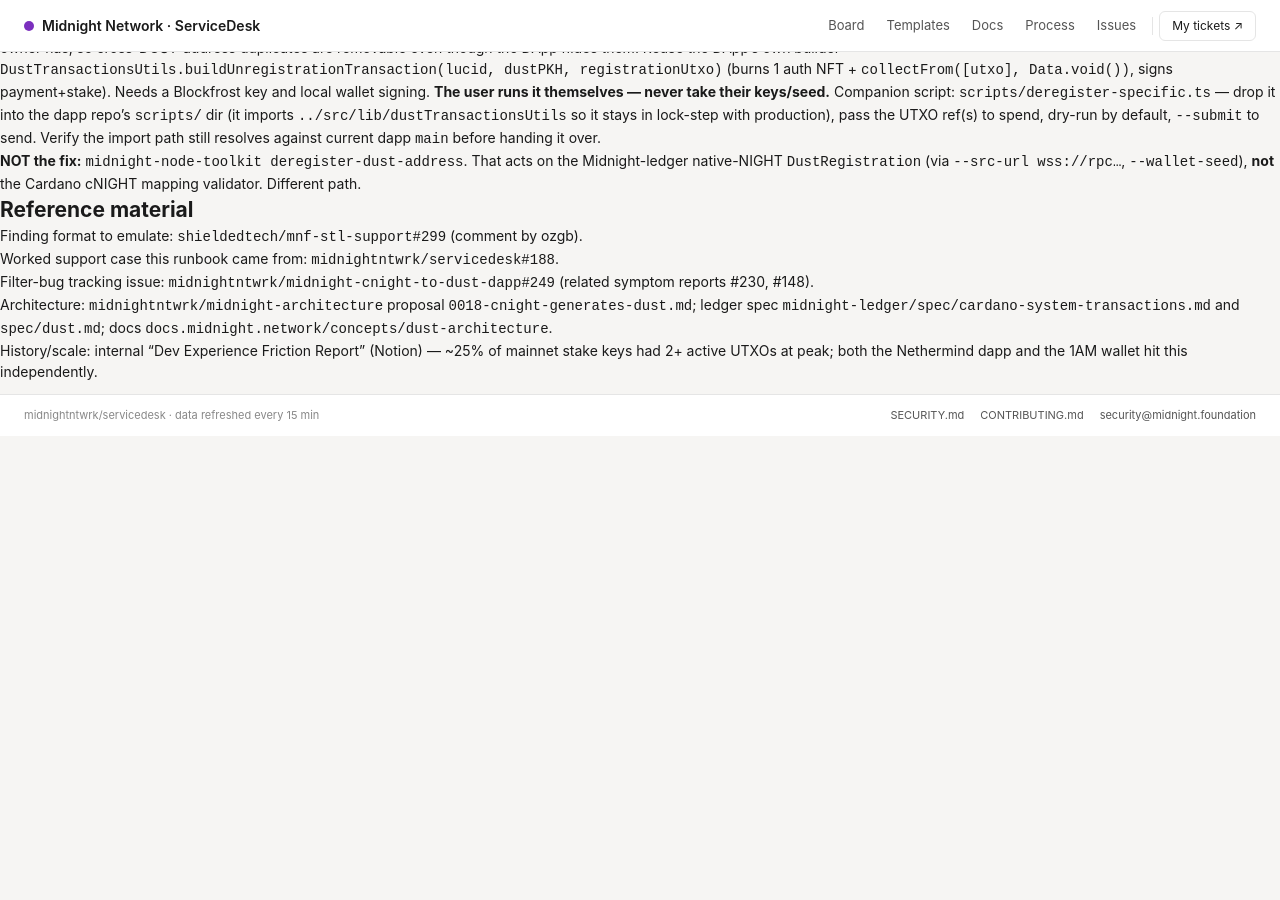
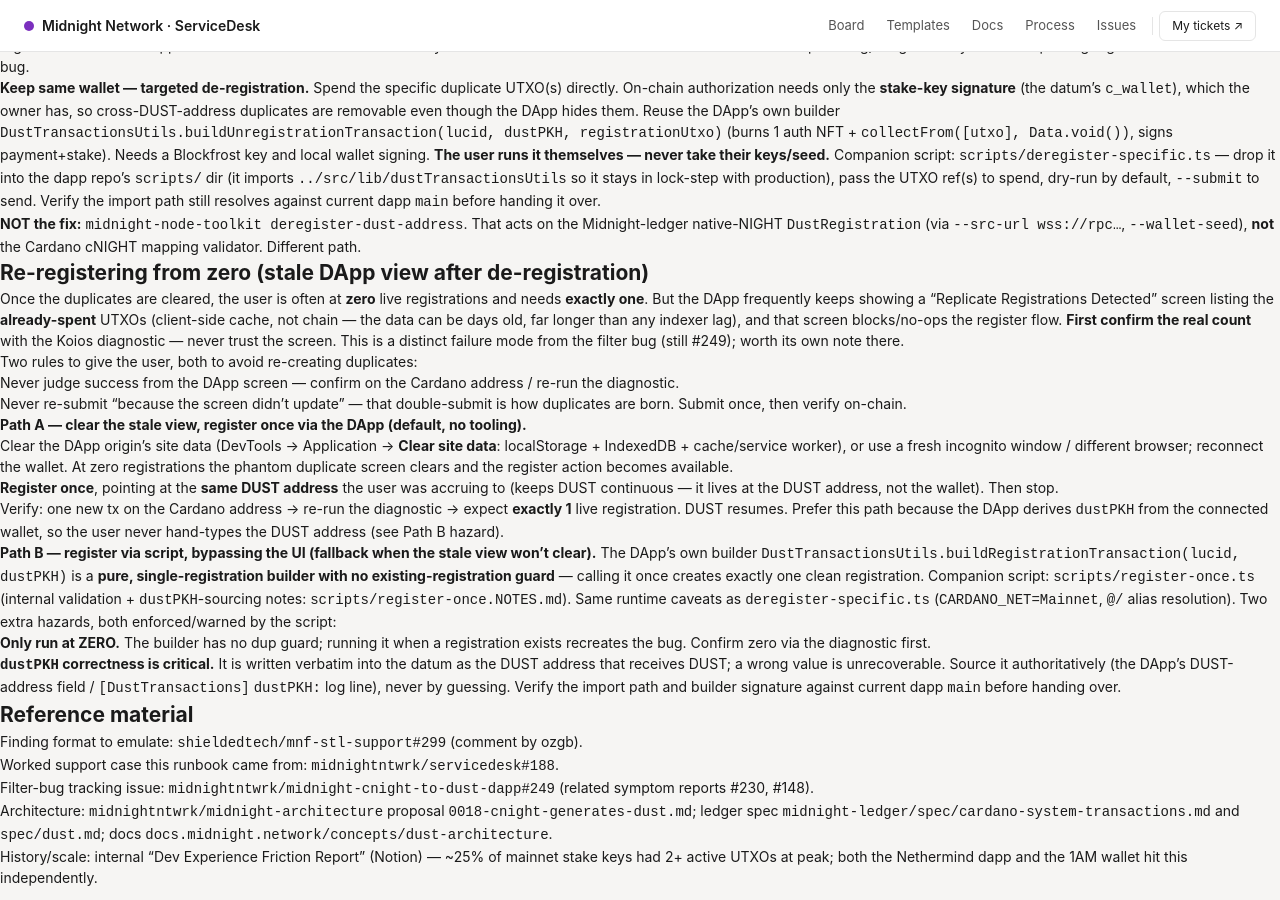
Before and after one commit to midnightntwrk/servicedesk, a Jekyll site: the page built from runbooks/cnight-dust-duplicate-registration-runbook.md, in a window 1280 px wide and 900 px high, scrolled down 1950 px. Built offline with Jekyll 4.4.1, drawn with Linux system fonts in a browser that asks for light colours; our own code applies the rules of GitHub Pages for plain Markdown files; before the commit the page ends 2386 px from its top, so only the background shows below that; some of the changed text lies outside the part shown.

Commit message:
update with registration flow

```diff
--- a/runbooks/cnight-dust-duplicate-registration-runbook.md
+++ b/runbooks/cnight-dust-duplicate-registration-runbook.md
@@ -14,6 +14,12 @@
 - DUST generation is paused / balance is 0, often with a "Replicate Registrations
   Detected" warning, or after the user re-registered (e.g. to change DUST address).
 - User may report "I removed the duplicates but they're still there."
+- **After a successful de-registration**, the DApp still shows a "Replicate Registrations
+  Detected" screen listing UTXOs that are **already spent** (often days old), and this
+  screen **blocks or silently no-ops the register flow** — so the user cannot register a
+  fresh single mapping. This is a **stale client-side view**, not chain state (see
+  "Re-registering from zero" below). Users often re-submit here, which is exactly how the
+  original duplicates were created.
 
 ## Root cause
 
@@ -138,6 +144,48 @@
    Midnight-ledger native-NIGHT `DustRegistration` (via `--src-url wss://rpc…`,
    `--wallet-seed`), **not** the Cardano cNIGHT mapping validator. Different path.
 
+## Re-registering from zero (stale DApp view after de-registration)
+
+Once the duplicates are cleared, the user is often at **zero** live registrations and needs
+**exactly one**. But the DApp frequently keeps showing a "Replicate Registrations Detected"
+screen listing the **already-spent** UTXOs (client-side cache, not chain — the data can be
+days old, far longer than any indexer lag), and that screen blocks/no-ops the register
+flow. **First confirm the real count** with the Koios diagnostic — never trust the screen.
+This is a distinct failure mode from the filter bug (still #249); worth its own note there.
+
+Two rules to give the user, both to avoid re-creating duplicates:
+1. Never judge success from the DApp screen — confirm on the Cardano address / re-run the
+   diagnostic.
+2. Never re-submit "because the screen didn't update" — that double-submit is how duplicates
+   are born. Submit once, then verify on-chain.
+
+**Path A — clear the stale view, register once via the DApp (default, no tooling).**
+1. Clear the DApp origin's site data (DevTools → Application → **Clear site data**:
+   localStorage + IndexedDB + cache/service worker), or use a fresh incognito window /
+   different browser; reconnect the wallet. At zero registrations the phantom duplicate
+   screen clears and the register action becomes available.
+2. **Register once**, pointing at the **same DUST address** the user was accruing to (keeps
+   DUST continuous — it lives at the DUST address, not the wallet). Then stop.
+3. Verify: one new tx on the Cardano address → re-run the diagnostic → expect **exactly 1**
+   live registration. DUST resumes.
+Prefer this path because the DApp derives `dustPKH` from the connected wallet, so the user
+never hand-types the DUST address (see Path B hazard).
+
+**Path B — register via script, bypassing the UI (fallback when the stale view won't
+clear).** The DApp's own builder `DustTransactionsUtils.buildRegistrationTransaction(lucid,
+dustPKH)` is a **pure, single-registration builder with no existing-registration guard** —
+calling it once creates exactly one clean registration. Companion script:
+[`scripts/register-once.ts`](scripts/register-once.ts) (internal validation +
+`dustPKH`-sourcing notes: [`scripts/register-once.NOTES.md`](scripts/register-once.NOTES.md)).
+Same runtime caveats as `deregister-specific.ts` (`CARDANO_NET=Mainnet`, `@/` alias
+resolution). Two extra hazards, both enforced/warned by the script:
+- **Only run at ZERO.** The builder has no dup guard; running it when a registration exists
+  recreates the bug. Confirm zero via the diagnostic first.
+- **`dustPKH` correctness is critical.** It is written verbatim into the datum as the DUST
+  address that receives DUST; a wrong value is unrecoverable. Source it authoritatively (the
+  DApp's DUST-address field / `[DustTransactions]` `dustPKH:` log line), never by guessing.
+Verify the import path and builder signature against current dapp `main` before handing over.
+
 ## Reference material
 
 - Finding format to emulate: `shieldedtech/mnf-stl-support#299` (comment by ozgb).
```
Also changed, not shown: runbooks/scripts/register-once.NOTES.md (added, +70 -0 lines), runbooks/scripts/register-once.ts (added, +125 -0 lines).
